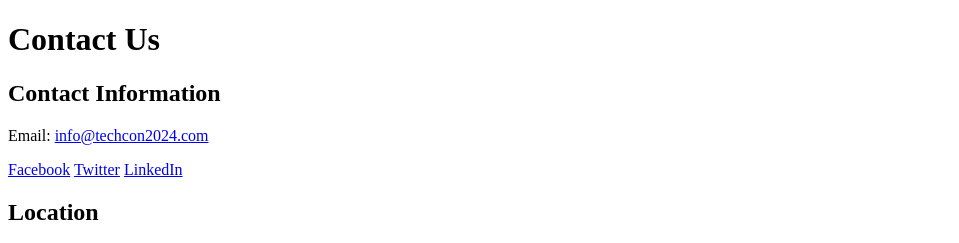
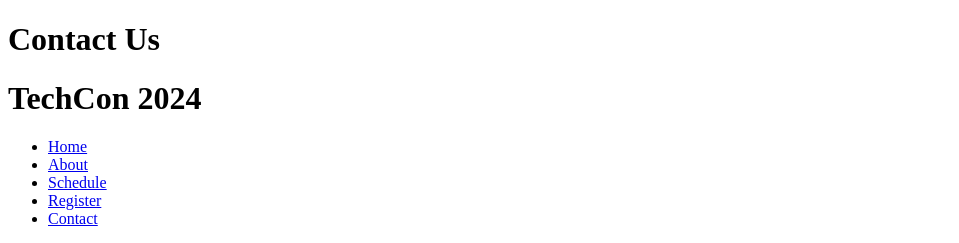
Before and after one commit to Salma07m/TechCon_HTML, a plain HTML site: page techcon_website/contact.html in a window 1280 px wide. Shown: the top 243 px of the page, without its empty margins (0-959 px from the left). Drawn offline with Linux system fonts and the light colour scheme; grey boxes are pictures that could not be loaded.

Commit message:
Add files via upload

```diff
--- a/techcon_website/contact.html
+++ b/techcon_website/contact.html
@@ -7,6 +7,18 @@
     <h1>Contact Us</h1>
 </head>
 <body>
+    <header>
+        <h1>TechCon 2024</h1>
+        <nav>
+            <ul>
+                <li><a href="index.html">Home</a></li>
+                <li><a href="about.html">About</a></li>
+                <li><a href="schedule.html">Schedule</a></li>
+                <li><a href="register.html">Register</a></li>
+                <li><a href="contact.html">Contact</a></li>
+            </ul>
+        </nav>
+    </header>
 <main>
     <section class="contact-info">
         <h2>Contact Information</h2>
```
